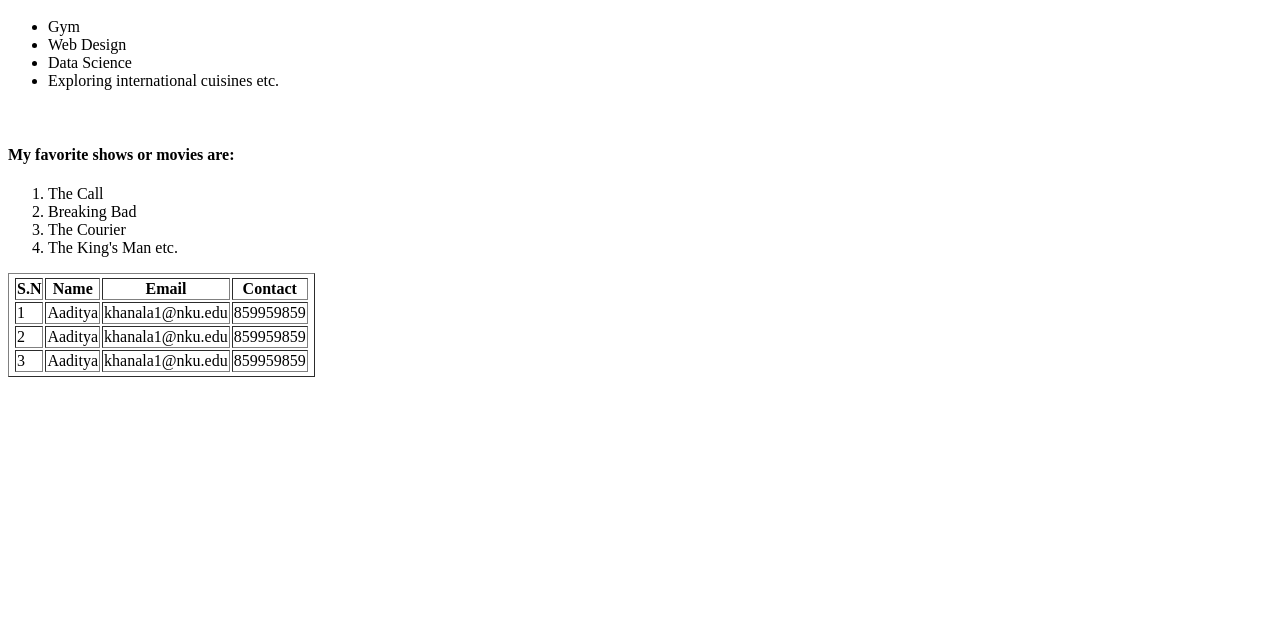
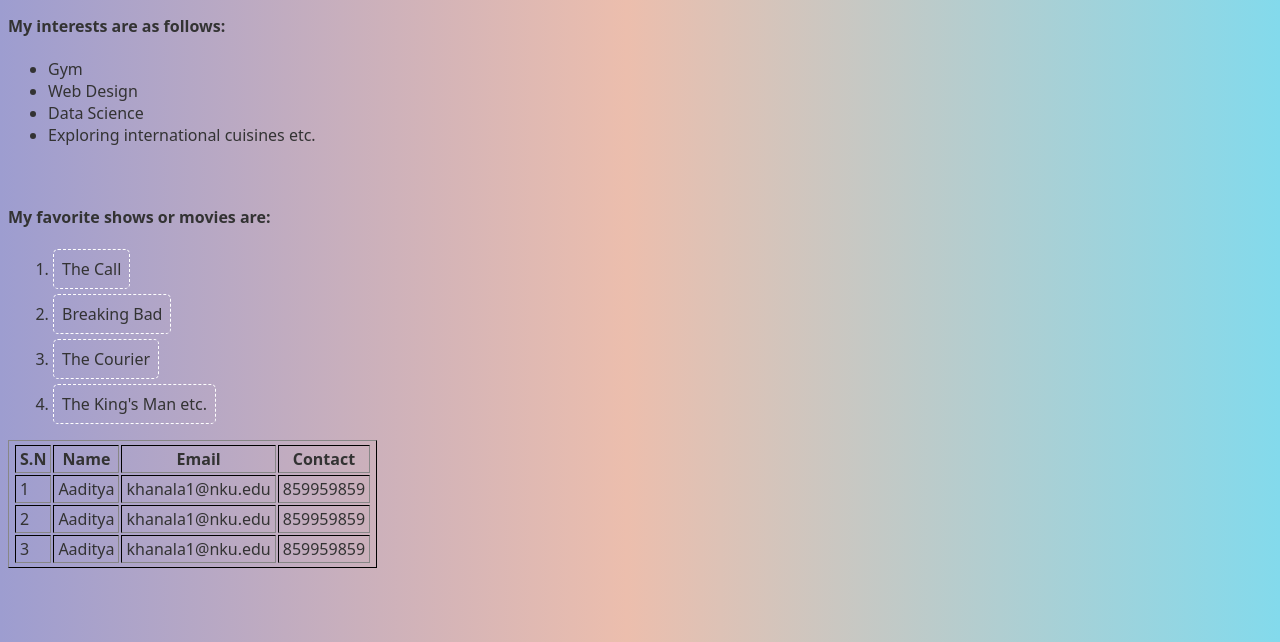
Before and after one commit to khanaladitya15/INF286Project, a plain HTML site: page index.html in a window 1280 px wide. Shown: the part 158-800 px from the top of the page. Drawn offline with Linux system fonts and the light colour scheme.

Commit message:
styling done as mentioned in the rubric.

```diff
--- a/index.html
+++ b/index.html
@@ -5,10 +5,11 @@
     <meta http-equiv="X-UA-Compatible" content="IE=edge">
     <meta name="viewport" content="width=device-width, initial-scale=1.0">
     <title>About</title>
+    <link rel="stylesheet" href="./style.css">
 </head>
 <body>
 
-        <h1> Hello!, I am Aaditya</h1>
+        <h1 class="main-title"> Hello!, I am Aaditya</h1>
         <p>I am a 19-year-old student who is currently pursuing his studies at Northern Kentucky University. I would express myself as bright and ambitious individual with a passion for learning and a drive to succeed. With his dedication and hard work, I am making the most of his university experience and is well on my way to achieving his academic and personal goals.
         </p>
         <h4>My interests are as follows: </h4>
@@ -21,35 +22,35 @@
         <br>
         <h4>My favorite shows or movies are: </h4>
         <ol>
-            <li>The Call</li>
-            <li>Breaking Bad</li>
-            <li>The Courier</li>
-            <li>The King's Man etc.</li>
+            <li class="ol-1">The Call</li>
+            <li class="ol-1">Breaking Bad</li>
+            <li class="ol-1">The Courier</li>
+            <li class="ol-1">The King's Man etc.</li>
         </ol>
-        <table border="1px solid black" style="padding: 2px 4px;">
+        <table border="1px solid" style="padding: 2px 4px; border-color: #333;">
             <tr>
-                <th>S.N</th>
-                <th>Name</th>
-                <th>Email</th>
-                <th>Contact</th>
+                <th style="padding: 2px 4px;">S.N</th>
+                <th style="padding: 2px 4px;">Name</th>
+                <th style="padding: 2px 4px;">Email</th>
+                <th style="padding: 2px 4px;">Contact</th>
             </tr>
             <tr>
-                <td>1</td>
-                <td>Aaditya </td>
-                <td>khanala1@nku.edu</td>
-                <td>859959859</td>
+                <td style="padding: 2px 4px;">1</td>
+                <td style="padding: 2px 4px;">Aaditya </td>
+                <td style="padding: 2px 4px;">khanala1@nku.edu</td>
+                <td style="padding: 2px 4px;">859959859</td>
             </tr>
             <tr>
-                <td>2</td>
-                <td>Aaditya </td>
-                <td>khanala1@nku.edu</td>
-                <td>859959859</td>
+                <td style="padding: 2px 4px;">2</td>
+                <td style="padding: 2px 4px;">Aaditya </td>
+                <td style="padding: 2px 4px;">khanala1@nku.edu</td>
+                <td style="padding: 2px 4px;">859959859</td>
             </tr>
             <tr>
-                <td>3</td>
-                <td>Aaditya</td>
-                <td>khanala1@nku.edu</td>
-                <td>859959859</td>
+                <td style="padding: 2px 4px;">3</td>
+                <td style="padding: 2px 4px;">Aaditya</td>
+                <td style="padding: 2px 4px;">khanala1@nku.edu</td>
+                <td style="padding: 2px 4px;">859959859</td>
             </tr>
        </table>
 
--- /dev/null
+++ b/style.css
@@ -0,0 +1,20 @@
+*{
+    box-sizing: border-box;
+}
+body{
+    background: rgb(2,0,36);
+background: linear-gradient(90deg, rgba(2,0,36,1) 0%, rgba(157,157,208,1) 0%, rgba(236,190,173,1) 49%, rgba(131,218,236,1) 100%);
+    color: #333;
+    font-family: system-ui, -apple-system, BlinkMacSystemFont, 'Segoe UI', Roboto, Oxygen, Ubuntu, Cantarell, 'Open Sans', 'Helvetica Neue', sans-serif;
+}
+.main-title{
+    font-weight: 100;
+    letter-spacing: 2px;
+}
+.ol-1{
+    margin: 5px;
+    padding: 8px;
+    border: 1px dashed white;
+    border-radius: 5px;
+    width: fit-content;
+}
```
Also changed, not shown: 1 other file.
